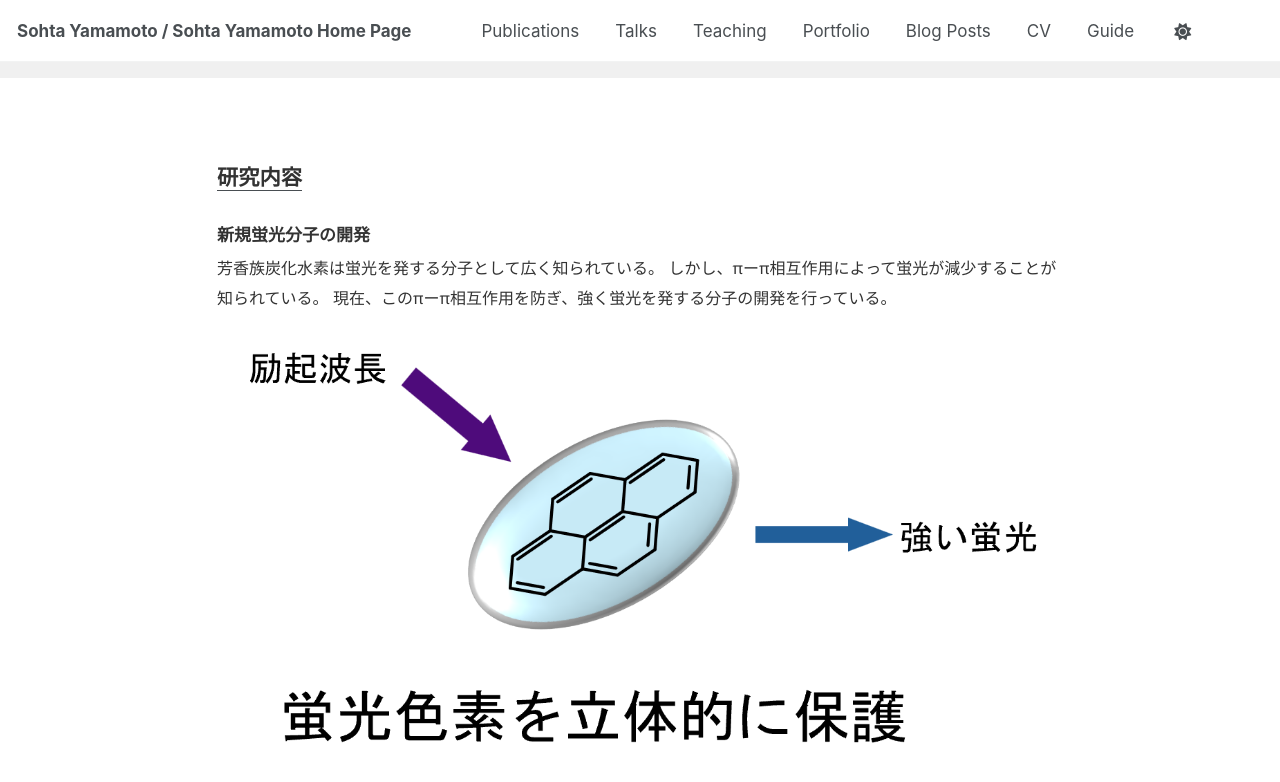
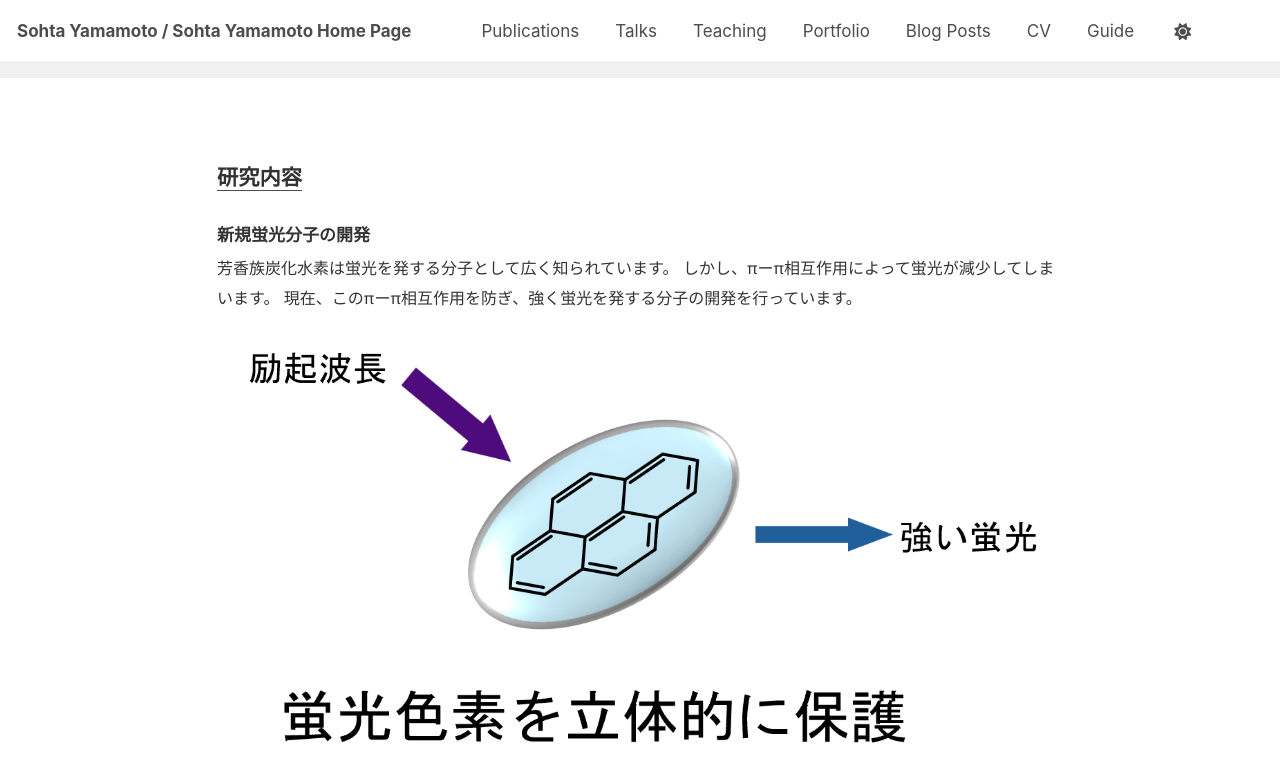
Before and after one commit to SaTom1313/SaTom1313.github.io, a Jekyll site: the page built from index.html, in a window 1280 px wide and 900 px high, scrolled down 499 px. Shown: the top 782 px of the window. Built offline with Jekyll 4.4.1, drawn with Linux system fonts in a browser that asks for light colours; a script that is not in the unit is left out.

Commit message:
Update index.html

```diff
--- a/index.html
+++ b/index.html
@@ -124,9 +124,9 @@ title: "ホーム"
     <h2><b><u>研究内容</u></b></h2>
     <h3>新規蛍光分子の開発</h3>
     <p>
-      芳香族炭化水素は蛍光を発する分子として広く知られている。
-      しかし、<span class="pi">π</span>ー<span class="pi">π</span>相互作用によって蛍光が減少することが知られている。
-      現在、この<span class="pi">π</span>ー<span class="pi">π</span>相互作用を防ぎ、強く蛍光を発する分子の開発を行っている。
+      芳香族炭化水素は蛍光を発する分子として広く知られています。
+      しかし、<span class="pi">π</span>ー<span class="pi">π</span>相互作用によって蛍光が減少してしまいます。
+      現在、この<span class="pi">π</span>ー<span class="pi">π</span>相互作用を防ぎ、強く蛍光を発する分子の開発を行っています。
     </p>
     <img src="/assets/image/研究.png" alt="研究画像" />
   </section>
```
